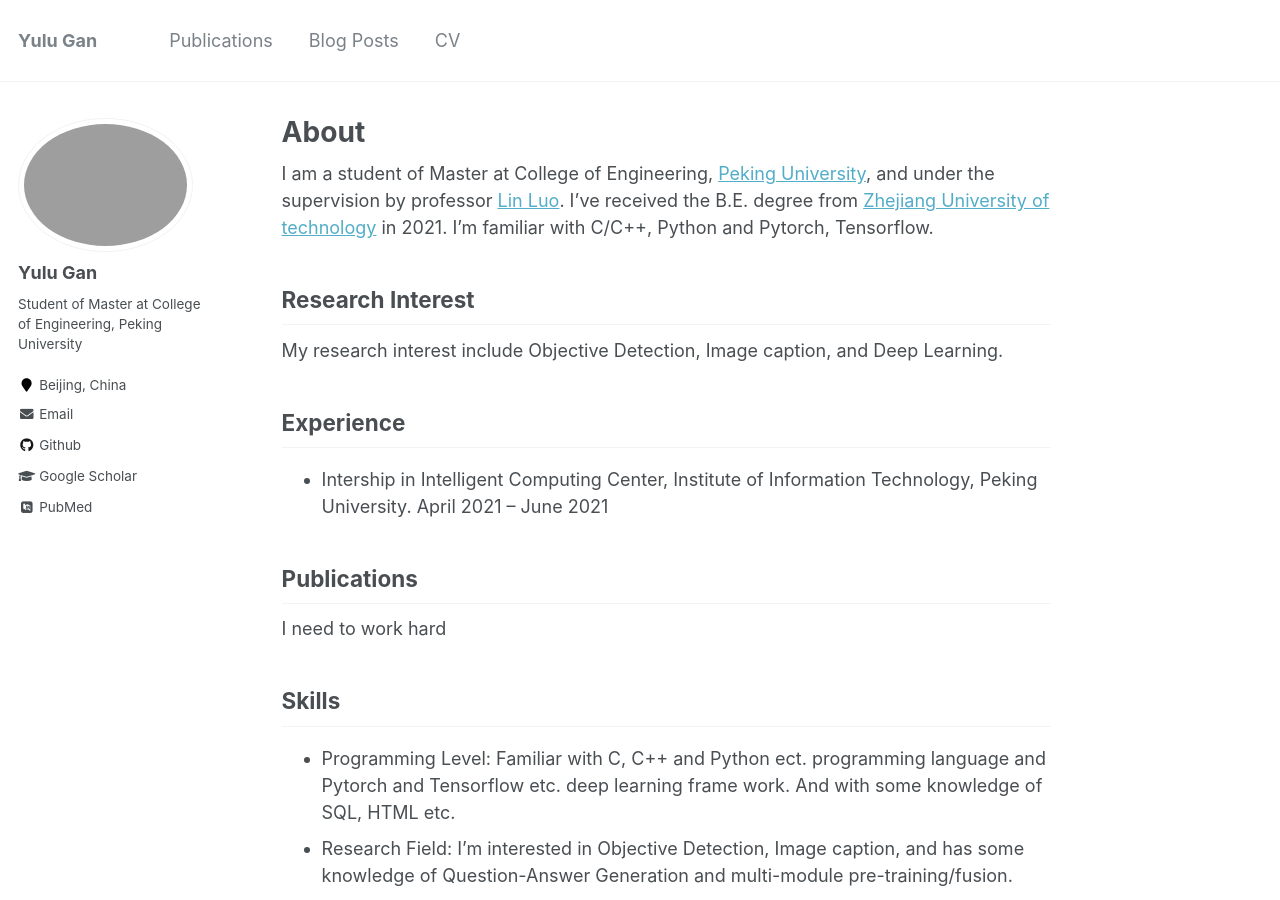
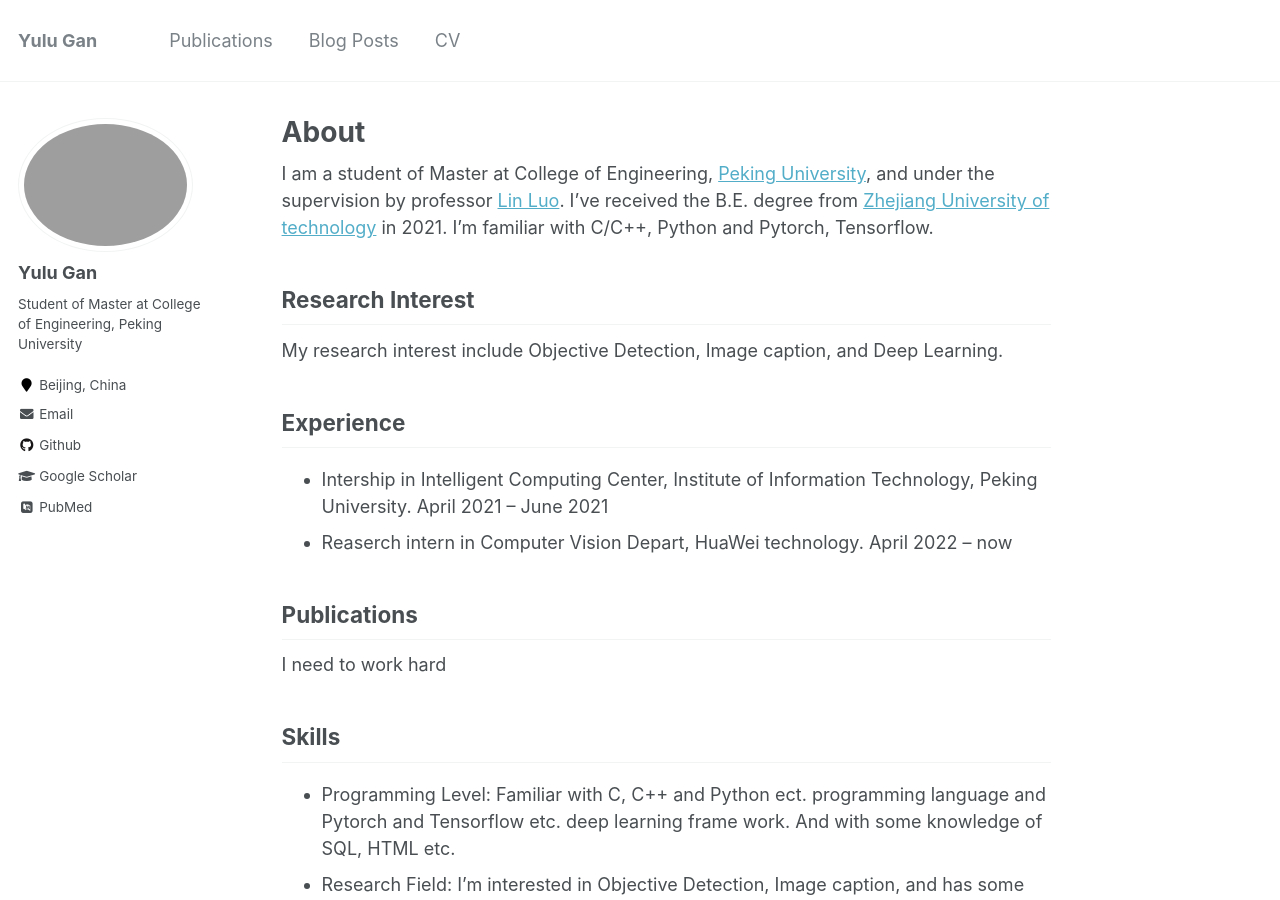
Before and after one commit to Yulu-gan/ganyulu.github.io, a Jekyll site: the page built from _pages/about.md, in a window 1280 px wide and 900 px high. Built offline with Jekyll 4.4.1, drawn with Linux system fonts in a browser that asks for light colours; some web fonts are replaced.

Commit message:
Update about.md

```diff
--- a/_pages/about.md
+++ b/_pages/about.md
@@ -17,6 +17,7 @@ My research interest include Objective Detection, Image caption, and Deep Learni
 Experience
 ------
 * Intership in Intelligent Computing Center, Institute of Information Technology, Peking University. April 2021 -- June 2021
+* Reaserch intern in Computer Vision Depart, HuaWei technology. April 2022 -- now
 
 Publications
 ------
```
